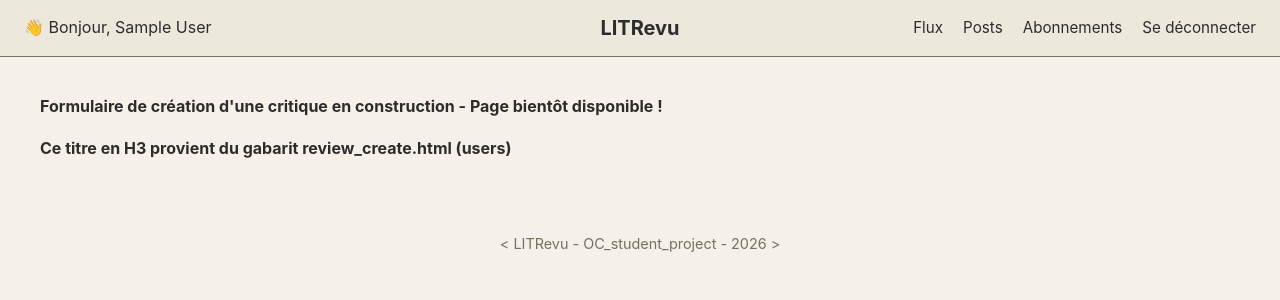
After one commit to Nels-J/Projet9_LITRevu, a Django app: page /review/create/ in a window 1280 px wide. The commit adds this page. Shown: the top 300 px of the page. Run offline with Django 5.2, Linux system fonts and the light colour scheme; the visitor is signed in with stand-in values (Sample User, id 1).

Commit message:
Enhance flux.html, forms.py, urls.py, views.py, and add review_create.html and ticket_create.html: implement review and ticket creation forms, update URLs, and add corresponding views for user submissions

```diff
--- a/users/forms.py
+++ b/users/forms.py
@@ -1,7 +1,7 @@
 from django import forms
 from django.contrib.auth.forms import UserCreationForm
 
-from users.models import User, UserFollows
+from users.models import User, UserFollows, Review, Ticket
 
 
 class UserCreateForm(UserCreationForm):
@@ -88,3 +88,15 @@ class FollowUserForm(forms.ModelForm):
         if commit:
             instance.save()
         return instance
+
+
+class CreateReviewForm(forms.ModelForm):
+    class Meta:
+        model = Review
+        fields = ['headline', 'body', 'rating']
+
+
+class CreateTicketForm(forms.ModelForm):
+    class Meta:
+        model = Ticket
+        fields = ['title', 'description']
--- a/users/templates/users/flux.html
+++ b/users/templates/users/flux.html
@@ -6,6 +6,8 @@
 
 {# Surcharge du contenu du bloc "content" de base.html #}
 {% block content %}
+    <a href="{% url 'ticket-create' %}" class="btn btn-primary">Demander un critique</a>
+    <a href="{% url 'review-create' %}" class="btn btn-primary">Créer une critique</a>
     <h2>Flux en construction - Page bientôt disponible !</h2>
     <h3>Ce titre en H3 provient du gabarit flux.html (users)</h3>
 {% endblock %}
--- /dev/null
+++ b/users/templates/users/review_create.html
@@ -0,0 +1,11 @@
+{# review_create.html #}
+{% extends 'users/base.html' %}
+
+{# Surcharge du contenu du head title de base.html #}
+{% block title %} - Nouvelle critique{% endblock %}
+
+{# Surcharge du contenu du bloc "content" de base.html #}
+{% block content %}
+    <h2>Formulaire de création d'une critique en construction - Page bientôt disponible !</h2>
+    <h3>Ce titre en H3 provient du gabarit review_create.html (users)</h3>
+{% endblock %}
--- a/users/urls.py
+++ b/users/urls.py
@@ -22,6 +22,8 @@ from .views import (
     RegisterView,
     FluxView,
     PostsView,
+    CreateReviewView,
+    CreateTicketView,
     AbonnementsView,
     UnfollowView,
 )
@@ -31,6 +33,8 @@ urlpatterns = [
     path('logout/', LogoutView.as_view(), name='logout'),
     path('register/', RegisterView.as_view(), name='register'),
     path('posts/', PostsView.as_view(), name='posts'),
+    path('review/create/', CreateReviewView.as_view(), name='review-create'),
+    path('ticket/create/', CreateTicketView.as_view(), name='ticket-create'),
     path('abonnements/', AbonnementsView.as_view(), name='abonnements'),
     path("abonnements/unfollow/<int:follow_id>/", UnfollowView.as_view(), name="unfollow"),
     path('', FluxView.as_view(), name='flux'),
--- a/users/views.py
+++ b/users/views.py
@@ -11,7 +11,7 @@ from django.db.models import QuerySet
 from django.urls import reverse_lazy
 from django.views.generic import TemplateView, CreateView, ListView, DeleteView
 
-from users.forms import UserCreateForm, FollowUserForm
+from users.forms import UserCreateForm, FollowUserForm, CreateReviewForm, CreateTicketForm
 from users.models import Ticket, Review, UserFollows
 
 User = get_user_model()
@@ -100,3 +100,25 @@ class UnfollowView(LoginRequiredMixin, DeleteView):
            En filtrant le queryset avec self.request.user
         """
         return UserFollows.objects.filter(user=self.request.user)
+
+
+class CreateReviewView(LoginRequiredMixin, CreateView):
+    model = Review
+    form_class = CreateReviewForm
+    template_name = 'users/review_create.html'
+    success_url = reverse_lazy('flux')
+
+    def form_valid(self, form):
+        form.instance.user = self.request.user
+        return super().form_valid(form)
+
+
+class CreateTicketView(LoginRequiredMixin, CreateView):
+    model = Ticket
+    form_class = CreateTicketForm
+    template_name = 'users/ticket_create.html'
+    success_url = reverse_lazy('flux')
+
+    def form_valid(self, form):
+        form.instance.user = self.request.user
+        return super().form_valid(form)
```
Also changed, not shown: users/templates/users/ticket_create.html (added, +11 -0 lines).
